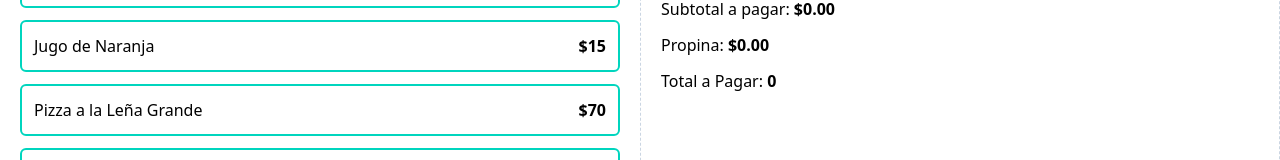
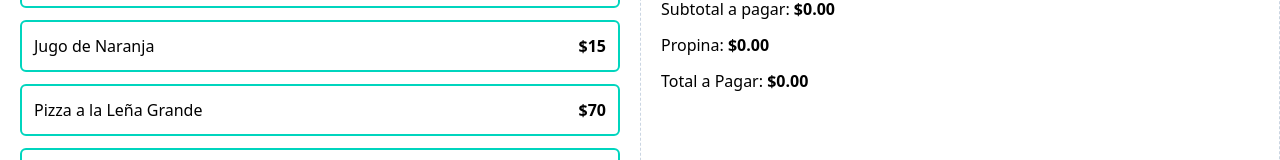
Before and after one commit to bmenc/calculadora_propinas, a React (Vite) app: page / in a window 1280 px wide. Shown: the part 496-656 px from the top of the page. Built offline with nearby package versions, Linux system fonts and the light colour scheme.

Commit message:
126. Calculando el Total a pagar

```diff
--- a/src/components/OrderTotals.tsx
+++ b/src/components/OrderTotals.tsx
@@ -9,7 +9,8 @@
 
 export default function OrderTotals({ order, tip }: OrderTotalsProps) {
     const subtotalAmout = useMemo(() => order.reduce((total, item) => total + (item.quantity * item.price), 0), [order]);
-    const tipAmout = useMemo(() => subtotalAmout * tip, [tip,])
+    const tipAmout = useMemo(() => subtotalAmout * tip, [tip,order]);
+    const totalAmount = useMemo(() => subtotalAmout + tipAmout, [tip,order]);
 
     return (
         <>
@@ -22,7 +23,7 @@
                     <span className="font-bold">{formatCurrency(tipAmout)}</span>
                 </p>
                 <p>Total a Pagar: {''}
-                    <span className="font-bold">0</span>
+                    <span className="font-bold">{formatCurrency(totalAmount)}</span>
                 </p>
             </div>
             <button></button>
```
